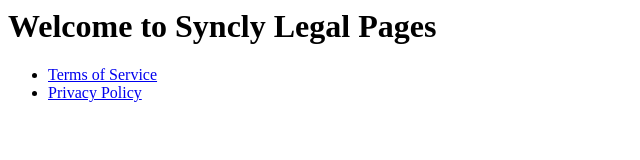
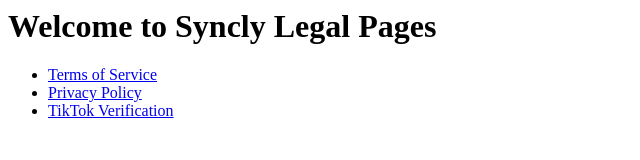
Before and after one commit to ANTL33Y/syncly-legal, a plain HTML site: page index.html in a window 1280 px wide. Shown: the whole page, without its empty margins (0-640 px from the left). Drawn offline with Linux system fonts and the light colour scheme.

Commit message:
Update index.html

```diff
--- a/index.html
+++ b/index.html
@@ -7,6 +7,7 @@
   <ul>
     <li><a href="terms-of-service.html">Terms of Service</a></li>
     <li><a href="privacy-policy.html">Privacy Policy</a></li>
+    <li><a href="tiktok3GFVbfoJX0vxNpPl8Lbi4XTn18v8AJ8a.txt">TikTok Verification</a></li>
   </ul>
 </body>
 </html>
```
